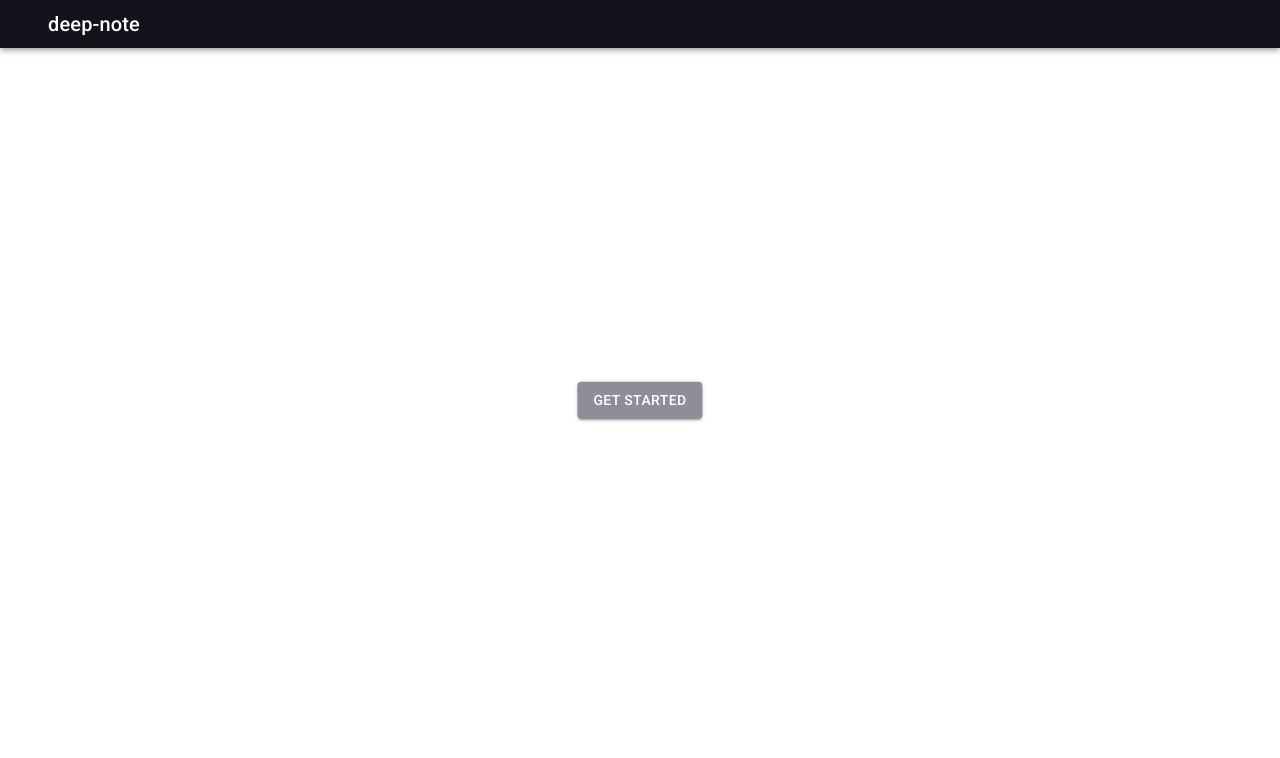
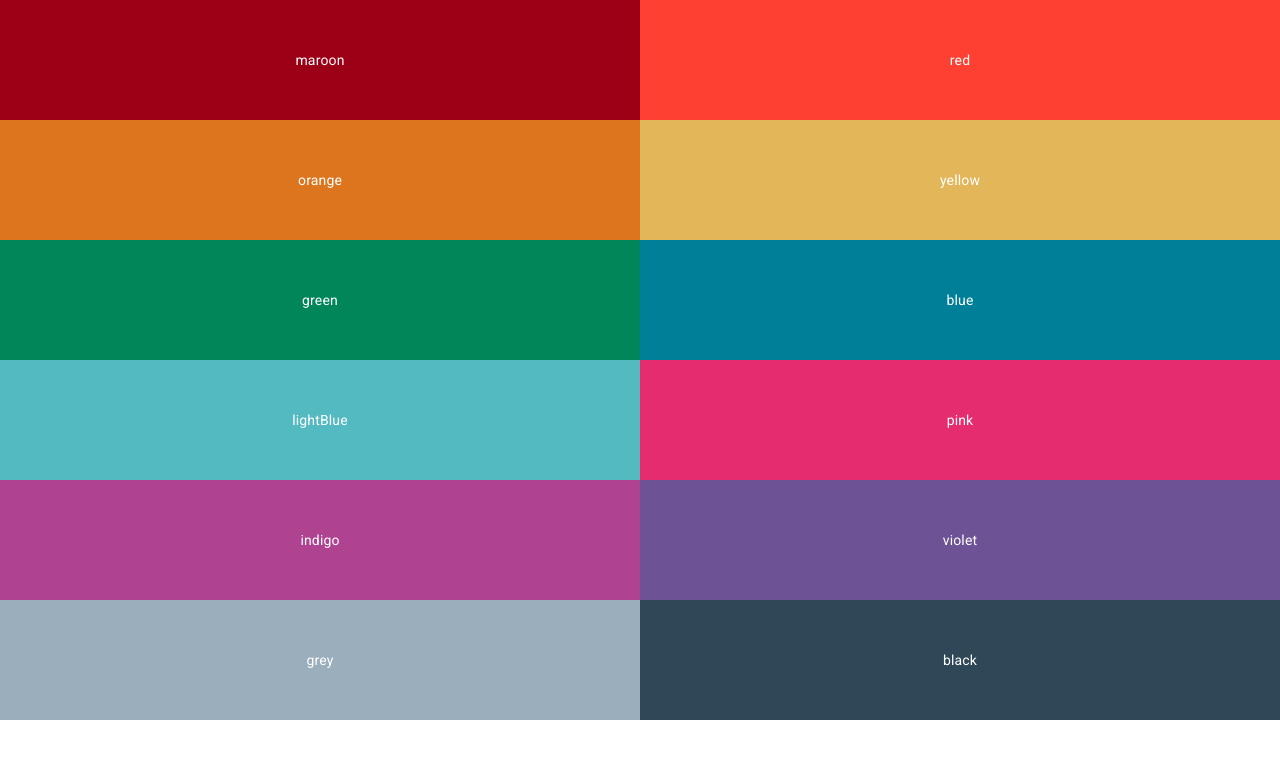
Before and after one commit to devonbahary/deep-note-v3, a React app: page /colors in a window 1280 px wide. Shown: the top 758 px of the page. Built offline with nearby package versions, Linux system fonts and the light colour scheme.

Commit message:
adds <Colors /> component to visualize app colors

```diff
--- a/src/App.js
+++ b/src/App.js
@@ -6,6 +6,7 @@ import { createMuiTheme, ThemeProvider } from '@material-ui/core/styles';
 import { Folder } from './folder/components/Folder';
 import { Home } from './home/Home';
 import { Note } from './note/Note';
+import { Colors } from './folder/components/Colors';
 
 const theme = createMuiTheme({
     palette: {
@@ -48,6 +49,9 @@ const App = () => {
                         <Route path="/folders/:uuid">
                             <Folder />
                         </Route>
+                        <Route path="/colors">
+                            <Colors />
+                        </Route>
                         <Route exact path="">
                             <Home />
                         </Route>
--- /dev/null
+++ b/src/constants.js
@@ -0,0 +1,14 @@
+export const colors = {
+    maroon: '#9B0016',
+    red: '#FD4032',
+    orange: '#DC751E',
+    yellow: '#E2B659',
+    green: '#008659',
+    blue: '#007F98',
+    lightBlue: '#54BAC2',
+    pink: '#E52C6E',
+    indigo: '#AF4392',
+    violet: '#6D5296',
+    grey: '#9BAEBC',
+    black: '#2F4858',
+};
--- /dev/null
+++ b/src/folder/components/Colors.js
@@ -0,0 +1,30 @@
+import React from 'react';
+import { colors } from '../../constants';
+import { styled } from '@material-ui/core';
+
+const GridDiv = styled('div')({
+    display:'grid',
+    gridTemplateColumns: '1fr 1fr',
+    gridAutoRows: '7.5rem',
+});
+
+const ColorDiv = styled('div')(({ color }) => ({
+    display: 'flex',
+    background: color,
+    justifyContent: 'center',
+    alignItems: 'center',
+}));
+
+export const Colors = () => {
+    return (
+        <GridDiv>
+            {Object.entries(colors).map(([ name, color ]) => {
+                return (
+                    <ColorDiv key={name} color={color}>
+                        {name}
+                    </ColorDiv>
+                );
+            })}
+        </GridDiv>
+    );
+};
```
